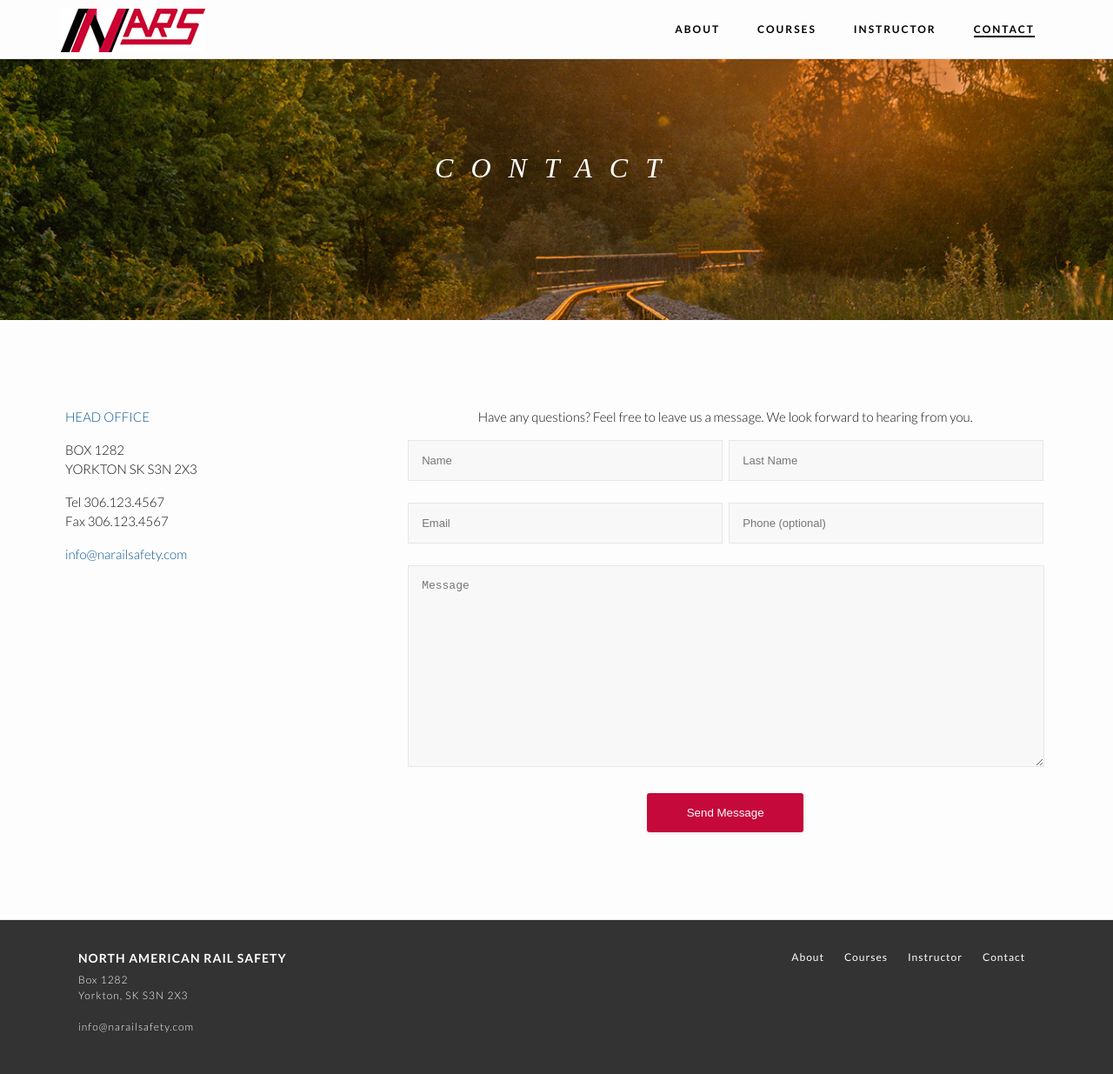
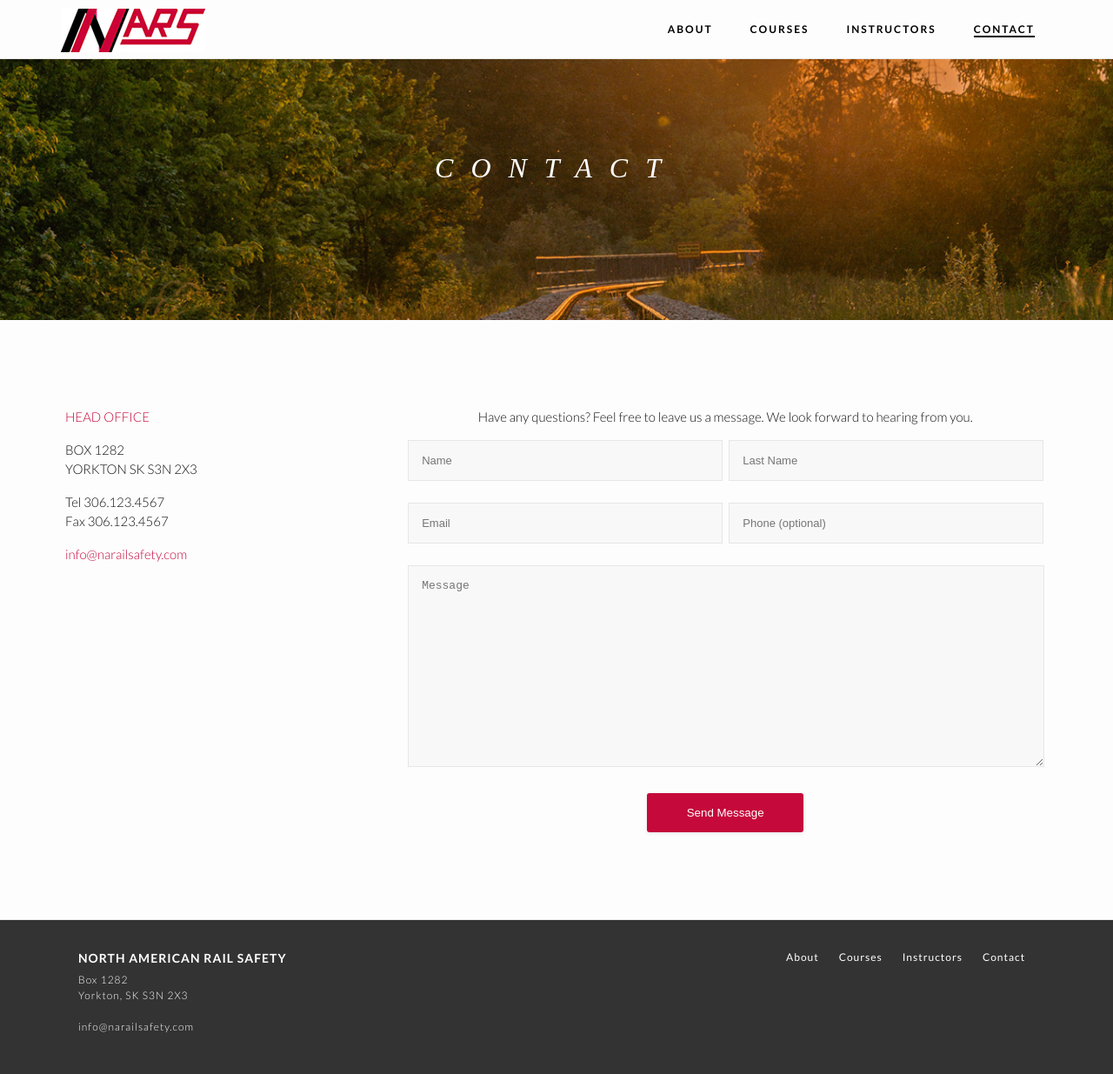
Before and after one commit to zacharyhudy/nars, a Jekyll site: the page built from contact.md, in a window 1280 px wide. Shown: the whole page at 87% size. Built offline with Jekyll 4.4.1, drawn with Linux system fonts in a browser that asks for light colours; some web fonts are replaced.

Commit message:
all pages mobile friendly

```diff
--- a/_sass/_layout.scss
+++ b/_sass/_layout.scss
@@ -179,6 +179,37 @@
     letter-spacing: 10px;
 }
 
+.page-header{
+    position: relative;
+    width: 100%;
+    height: 300px;
+    margin-bottom: 50px;
+    //background-image: url('../images/home/bg.jpg');
+    background-size: cover;
+    background-repeat: no-repeat;
+    background-position: center;
+    .page-tagline{
+        position: absolute;
+        top: 0; right: 0; bottom: 0; left: 0;
+        margin: auto;
+
+        height: 100px;
+        width: 100%;
+        h2{
+            text-align: center;
+            color: white;
+            letter-spacing: 20px;
+            line-height: 50px;
+            font-size: 32px;
+            font-family: $secondary-font-family;
+            font-style: italic;
+            font-weight: 100;
+            -webkit-font-smoothing: antialiased;
+        }
+    }
+}
+
+
 .post-list {
     margin-left: 0;
     list-style: none;
@@ -342,36 +373,6 @@
     color: white;
 }
 
-.page-header{
-    position: relative;
-    width: 100%;
-    height: 300px;
-    margin-bottom: 50px;
-    //background-image: url('../images/home/bg.jpg');
-    background-size: cover;
-    background-repeat: no-repeat;
-    background-position: center;
-    .page-tagline{
-        position: absolute;
-        top: 0; right: 0; bottom: 0; left: 0;
-        margin: auto;
-
-        height: 100px;
-        width: 100%;
-        h2{
-            text-align: center;
-            color: white;
-            letter-spacing: 20px;
-            line-height: 50px;
-            font-size: 32px;
-            font-family: $secondary-font-family;
-            font-style: italic;
-            font-weight: 100;
-            -webkit-font-smoothing: antialiased;
-        }
-    }
-}
-
 /**
  * About
  */
@@ -472,7 +473,7 @@
 .course-container{
     position: relative;
     width: 100%;
-    min-height: 500px;
+    min-height: 520px;
     margin: 50px -20px;
     margin-bottom: -50px;
     padding: 0 20px;
@@ -595,13 +596,13 @@
 }
 
 .form:hover {
-   border: 1px solid #0A5793;
+   border: 1px solid #c5093b;
 }
 
 .form:focus {
    color: white;
    outline: none;
-   border: 1px solid #0A5793;
+   border: 1px solid #c5093b;
 }
 
 .textarea {
@@ -649,10 +650,10 @@
     text-align: left;
     margin-bottom: 50px;
     .contact-title {
-        color: #0A5793;
+        color: #c5093b;
     }
     a {
-        color: #0A5793;
+        color: #c5093b;
     }
 }
 
@@ -728,6 +729,11 @@
 }
 
 @include media-query($on-laptop) {
+    .about-page{
+        .about-tile{
+            margin: 20px 0;
+        }
+    }
     #course-3{
         background: #333333;
         color: white;
@@ -738,6 +744,20 @@
 }
 
 @include media-query($on-palm) {
+    .home-header{
+        .home-tagline{
+            h2{
+                font-size: 26px;
+            }
+        }
+    }
+    .page-header{
+        .page-tagline{
+            h2{
+                font-size: 20px;
+            }
+        }
+    }
     .home-intro{
         padding: 50px 0;
         .img-container{
@@ -746,15 +766,13 @@
     }
 
     .about-page{
-        .about-tile{
-            margin: 20px 0;
-        }
         .about-closing{
             margin: 100px 0;
         }
     }
 
     .course-container{
+        min-height: 550px;
         .course-content{
             height: auto;
             width: 90%;
@@ -784,9 +802,6 @@
         }
     }
 }
-
-
-
 
 #nav-toggle {
     cursor: pointer;
--- a/instructor.md
+++ b/instructor.md
@@ -1,6 +1,6 @@
 ---
 layout: page
-title: Instructor
+title: Instructors
 tagline: INSTRUCTORS
 bodyClass: instructor
 permalink: /instructor/
```
Also changed, not shown: 9 other files.
